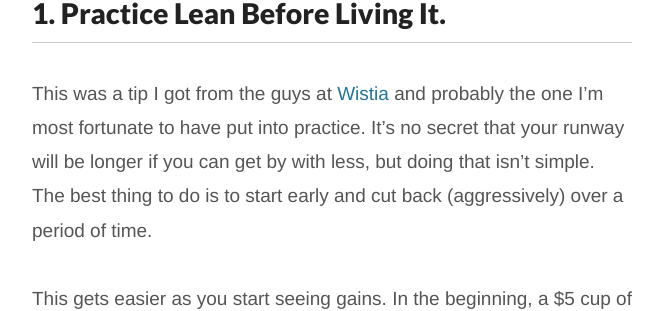
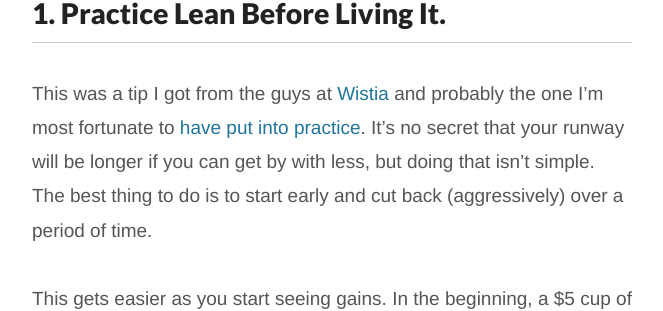
Before and after one commit to hijonathan/jonathan-kim.com, a Jekyll site: the page built from _posts/2013-10-07-week-two.md, in a window 1280 px wide and 900 px high, scrolled down 1102 px. Shown: the part 177-488 px from the top of the window, without its empty margins (398-1061 px from the left). Built offline with Jekyll 4.4.1, drawn with Linux system fonts in a browser that asks for light colours; part of the change alters nothing that is shown.

```diff
--- a/_posts/2013-10-07-week-two.md
+++ b/_posts/2013-10-07-week-two.md
@@ -19,7 +19,7 @@ So it feels more like being a poor therapist with a nice computer, and I fucking
 
 ### 1. Practice Lean Before Living It.
 
-This was a tip I got from the guys at [Wistia](http://www.wistia.com) and probably the one I’m most fortunate to have put into practice. It’s no secret that your runway will be longer if you can get by with less, but doing that isn't simple. The best thing to do is to start early and cut back (aggressively) over a period of time.
+This was a tip I got from the guys at [Wistia](http://www.wistia.com) and probably the one I’m most fortunate to [have put into practice]({% post_url 2013-05-31-living-lean %}). It’s no secret that your runway will be longer if you can get by with less, but doing that isn't simple. The best thing to do is to start early and cut back (aggressively) over a period of time.
 
 This gets easier as you start seeing gains. In the beginning, a $5 cup of coffee might seem like a trivial amount of money, but it becomes a larger percentage of your burn rate as you cut back. Knowing how to frame your expenses will help you make the right decisions.
 
```
